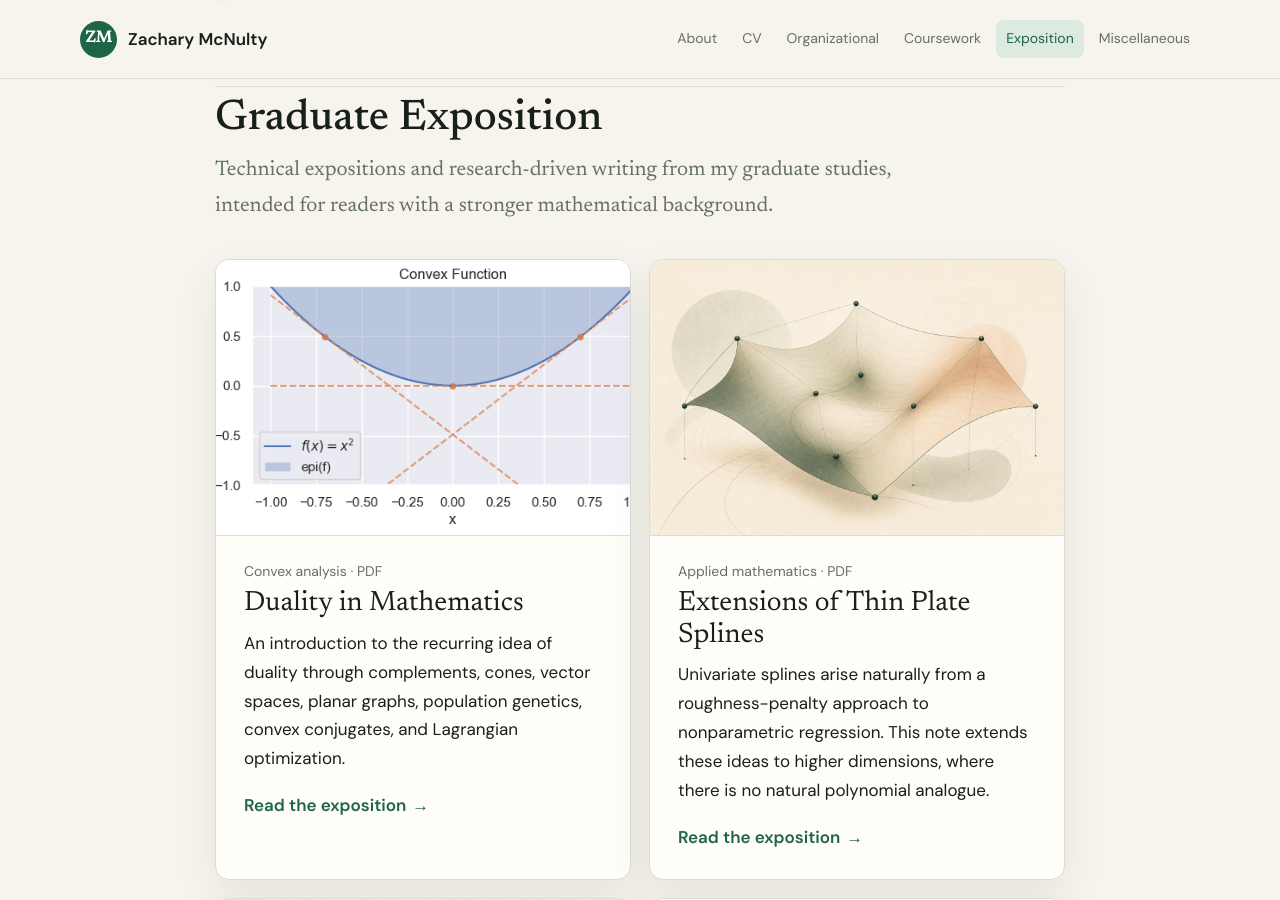
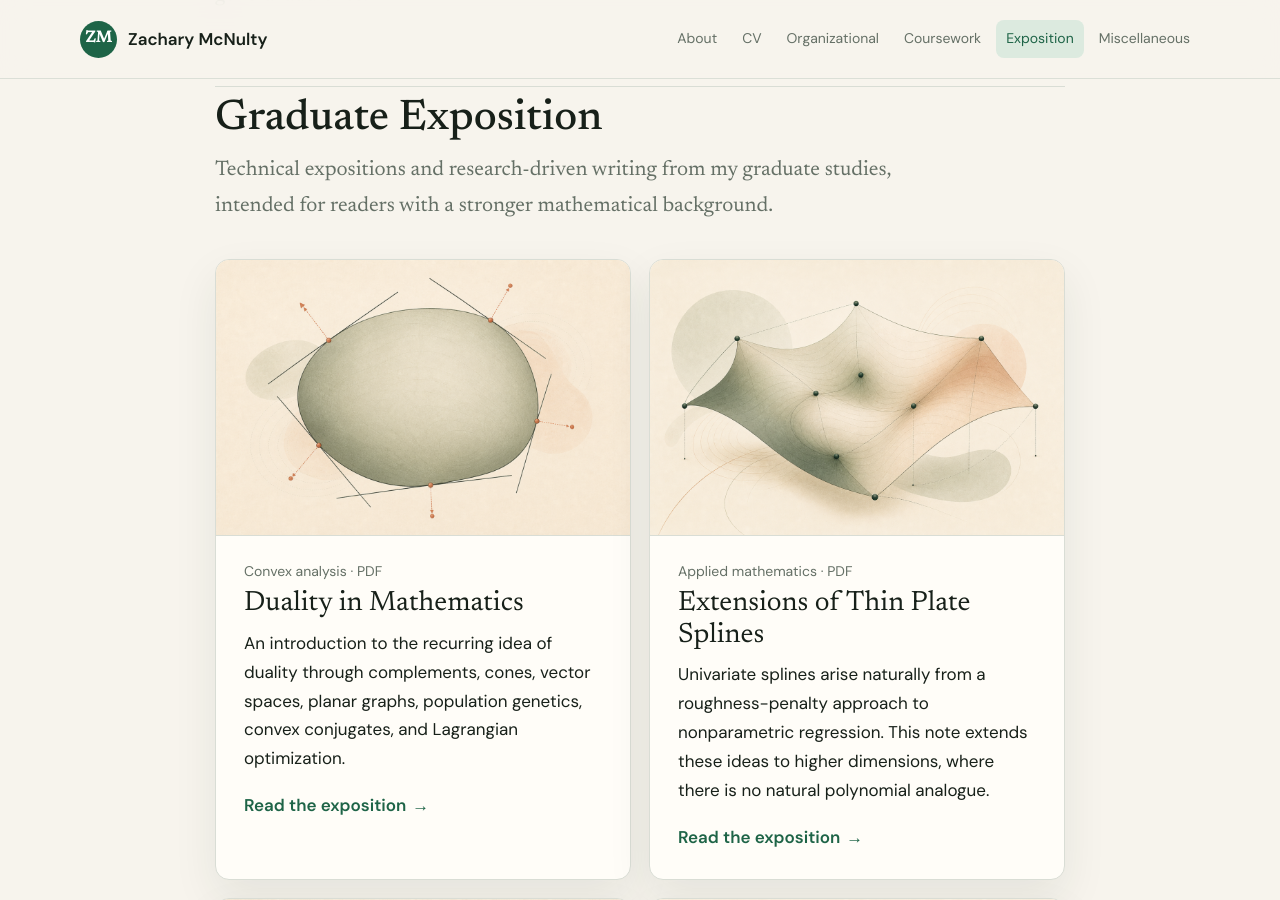
Before and after one commit to zackmcnulty/zackmcnulty.github.io, a Jekyll site: the page built from exposition.html, in a window 1280 px wide and 900 px high, scrolled down 552 px. Built offline with Jekyll 4.4.1, drawn with Linux system fonts in a browser that asks for light colours.

Commit message:
updated exposition.html

```diff
--- a/exposition.html
+++ b/exposition.html
@@ -17,7 +17,7 @@ permalink: /exposition/
     <p class="section-subtitle">Technical expositions and research-driven writing from my graduate studies, intended for readers with a stronger mathematical background.</p>
     <div class="cards">
       <a class="card project-card" href="{{ '/expositions/duality-in-mathematics/main.pdf' | relative_url }}">
-        <img class="project-preview project-preview-document" src="{{ '/expositions/duality-in-mathematics/images/convex-conjugate.png' | relative_url }}" alt="A convex function together with several supporting tangent lines">
+        <img class="project-preview" src="{{ '/assets/images/exposition/duality-in-mathematics.png' | relative_url }}" alt="Supporting lines tangent to a convex set, with marked contact points and outward normals">
         <span class="project-copy">
           <span class="meta">Convex analysis · PDF</span>
           <span class="project-title">Duality in Mathematics</span>
@@ -44,7 +44,7 @@ permalink: /exposition/
         </span>
       </a>
       <a class="card project-card" href="{{ '/expositions/bhv-tree-space/main.pdf' | relative_url }}">
-        <img class="project-preview project-preview-document" src="{{ '/expositions/bhv-tree-space/images/bhv_5.jpg' | relative_url }}" alt="A collection of orthants joined together in BHV phylogenetic tree space">
+        <img class="project-preview" src="{{ '/assets/images/exposition/bhv-tree-space.png' | relative_url }}" alt="Phylogenetic tree topologies arranged around connected geometric cells in BHV tree space">
         <span class="project-copy">
           <span class="meta">Phylogenetics · PDF</span>
           <span class="project-title">Brownian Motion in BHV Tree Space</span>
```
